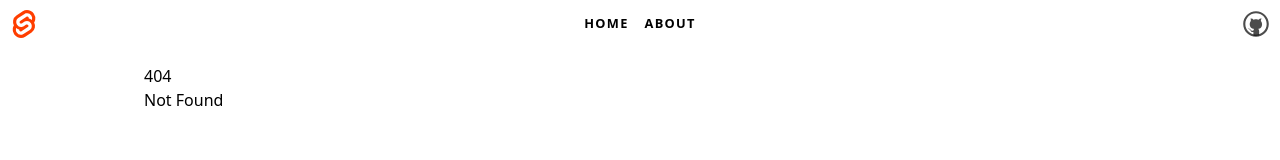
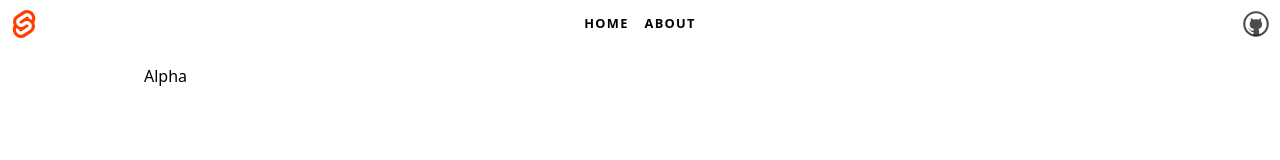
Before and after one commit to davyuu/mycit-svelte, a SvelteKit app: page /alpha in a window 1280 px wide. Before the commit this address had no page. Shown: the top 160 px of the page. Built offline with nearby package versions, Linux system fonts and the light colour scheme.

Commit message:
Add alpha page placeholder

```diff
--- /dev/null
+++ b/src/routes/alpha/+page.svelte
@@ -0,0 +1 @@
+<h1>Alpha</h1>
```
